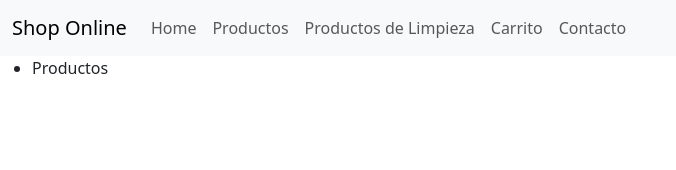
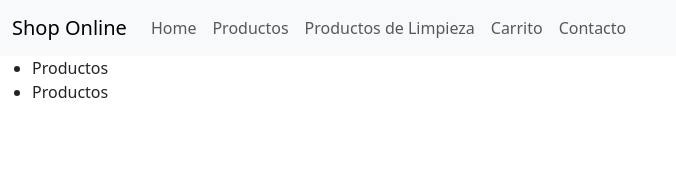
Before and after one commit to RFerreiraN/landing-mock-api, an Angular app: page /carrito in a window 1280 px wide. Shown: the top 170 px of the page, without its empty margins (0-676 px from the left). Built offline with nearby package versions, Linux system fonts and the light colour scheme.

Commit message:
refactor

```diff
--- a/src/app/carrito/carrito.component.html
+++ b/src/app/carrito/carrito.component.html
@@ -1,3 +1,4 @@
 <ul>
   <li>Productos</li>
+  <li>Productos</li>
 </ul>
```
